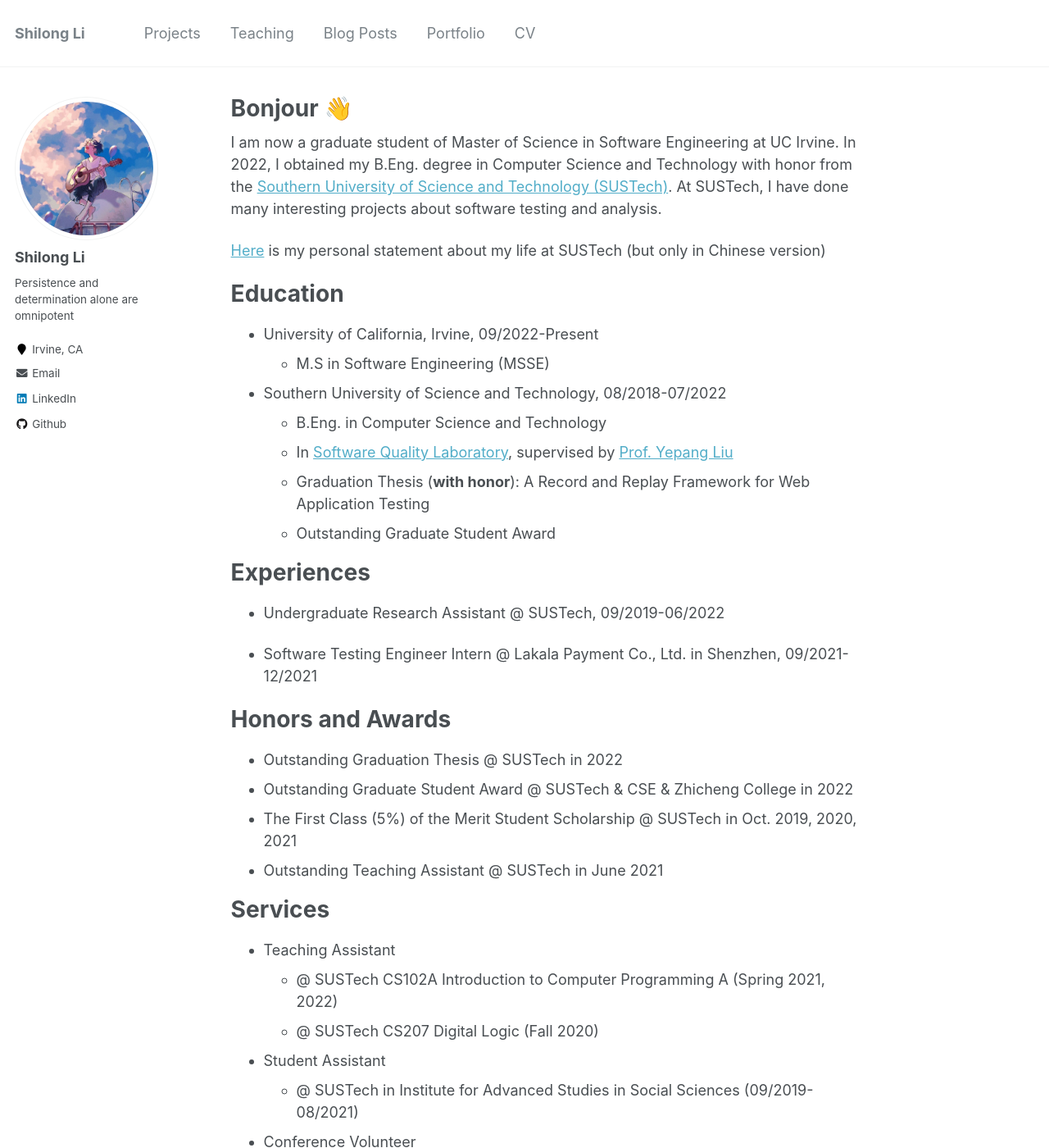
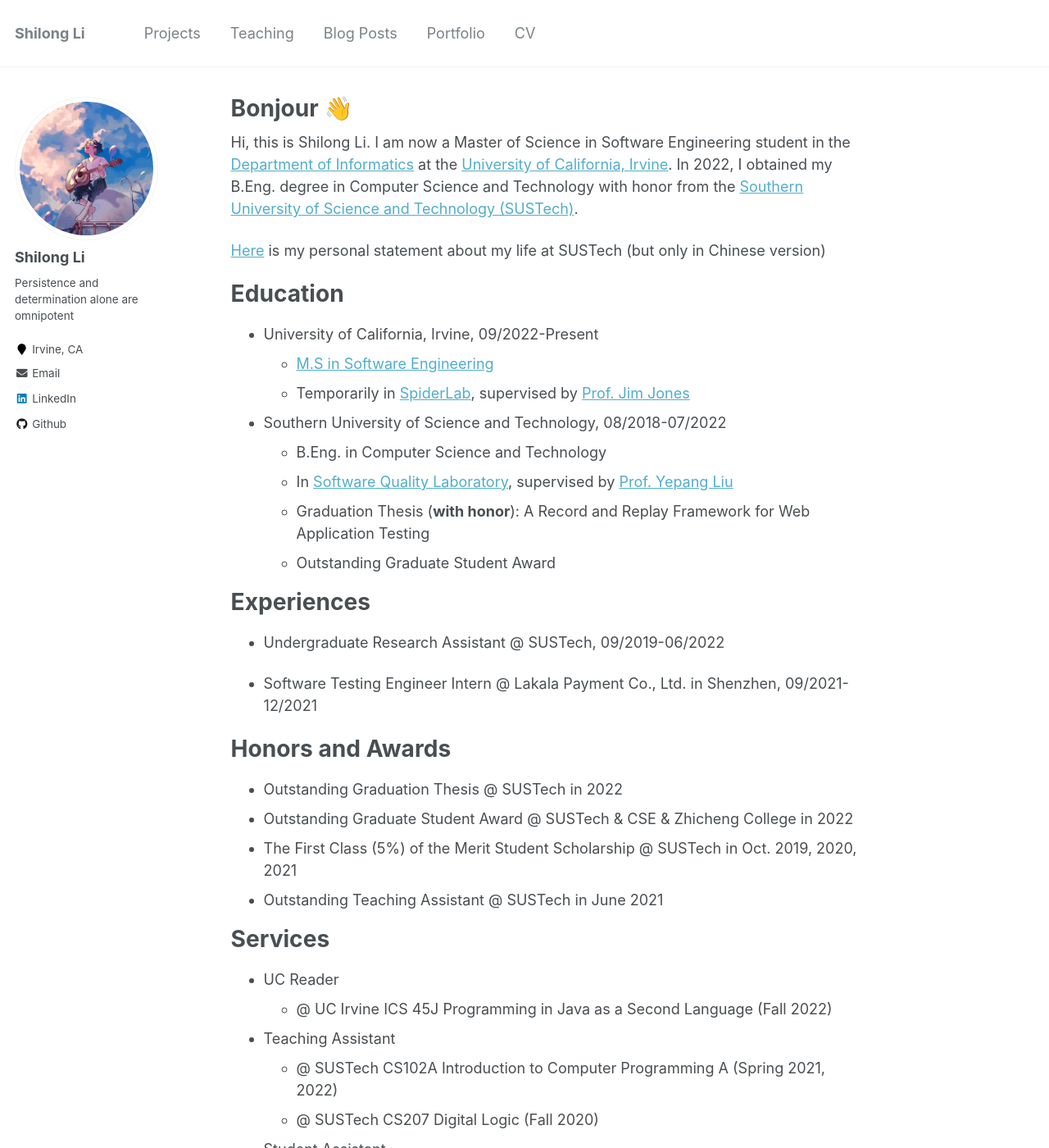
Before and after one commit to lethal233/lethal233.github.io, a Jekyll site: the page built from _pages/about.md, in a window 1280 px wide and 1400 px high. Shown: the whole window at 82% size. Built offline with Jekyll 4.4.1, drawn with Linux system fonts in a browser that asks for light colours.

Commit message:
update about

```diff
--- a/_pages/about.md
+++ b/_pages/about.md
@@ -8,14 +8,15 @@ redirect_from:
   - /about.html
 ---
 
- I am now a graduate student of Master of Science in Software Engineering at UC Irvine. In 2022, I obtained my B.Eng. degree in Computer Science and Technology with honor from the [Southern University of Science and Technology (SUSTech)](https://www.sustech.edu.cn). At SUSTech, I have done many interesting projects about software testing and analysis.
+ Hi, this is Shilong Li. I am now a Master of Science in Software Engineering student in the [Department of Informatics](https://www.informatics.uci.edu/) at the [University of California, Irvine](https://uci.edu/). In 2022, I obtained my B.Eng. degree in Computer Science and Technology with honor from the [Southern University of Science and Technology (SUSTech)](https://www.sustech.edu.cn).
 
  [Here](https://mp.weixin.qq.com/s/Lqbi2fH1h-9IjZinAtjncg) is my personal statement about my life at SUSTech (but only in Chinese version)
 
 # Education
 
 - University of California, Irvine, 09/2022-Present
-  - M.S in Software Engineering (MSSE)
+  - [M.S in Software Engineering](https://www.informatics.uci.edu/grad/ms-software-engineering/)
+  - Temporarily in [SpiderLab](http://spideruci.org/), supervised by [Prof. Jim Jones](https://jamesajones.com/)
 
 - Southern University of Science and Technology, 08/2018-07/2022
   - B.Eng. in Computer Science and Technology
@@ -38,6 +39,8 @@ redirect_from:
 
 # Services
 
+- UC Reader
+  - @ UC Irvine ICS 45J Programming in Java as a Second Language (Fall 2022)
 - Teaching Assistant
   - @ SUSTech CS102A Introduction to Computer Programming A (Spring 2021, 2022)
   - @ SUSTech CS207 Digital Logic (Fall 2020)
```
